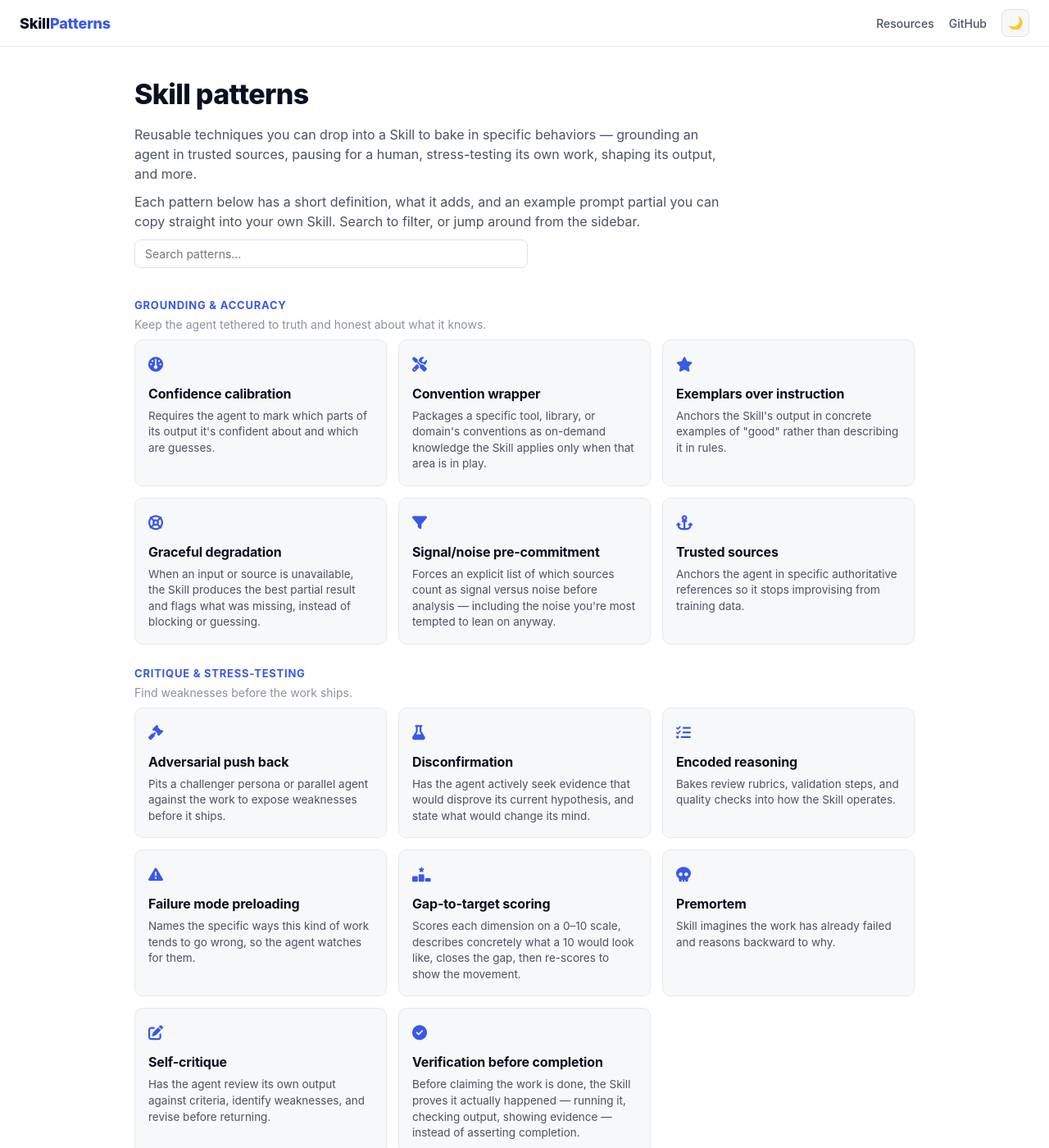
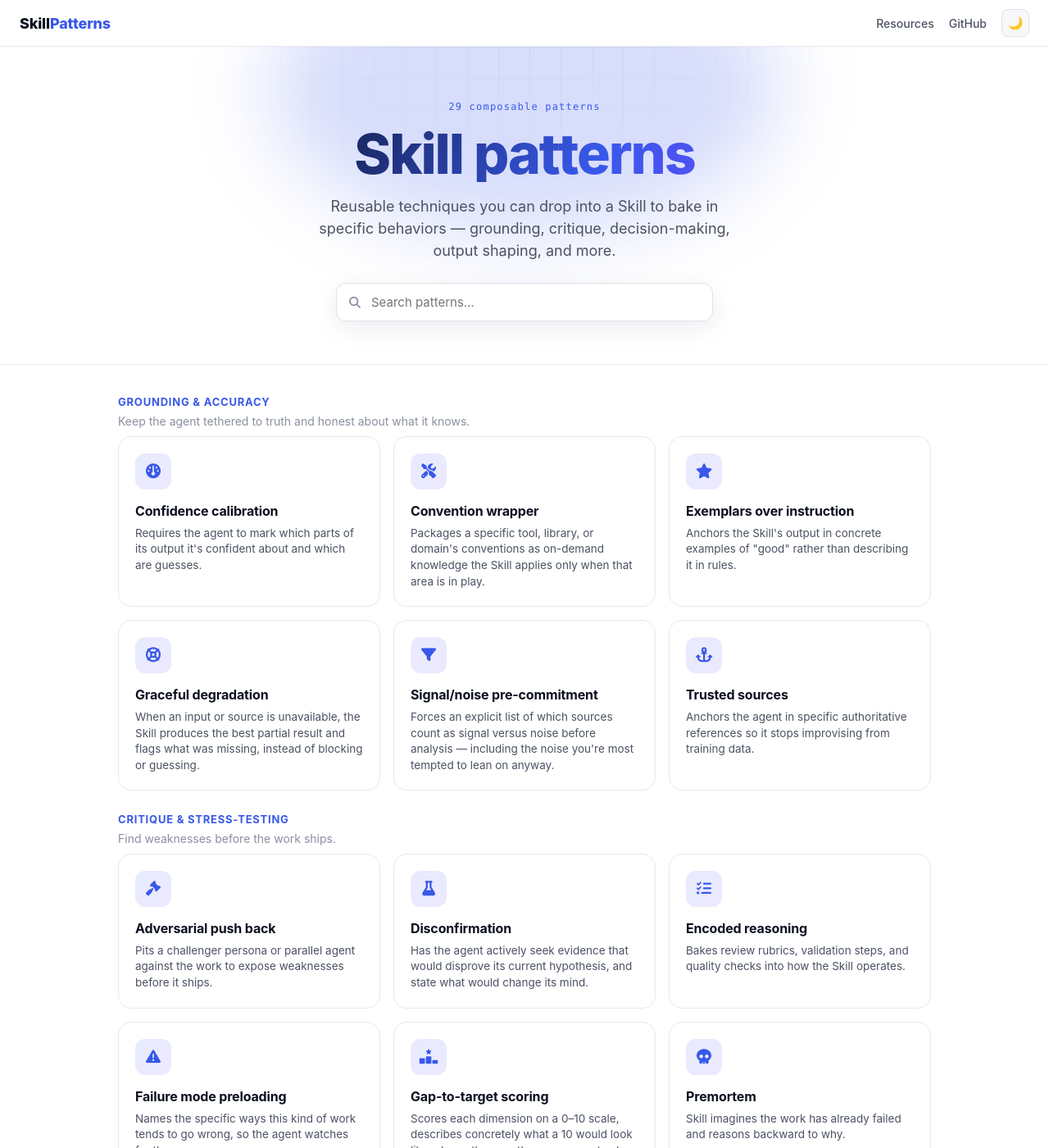
Before and after one commit to borkweb/skill-patterns, a Jekyll site: the page built from index.html, in a window 1280 px wide and 1400 px high. Shown: the whole window at 82% size. Built offline with Jekyll 4.4.1, drawn with Linux system fonts in a browser that asks for light colours.

Commit message:
feat: redesign index with dark-premium hero (glow + grid) and elevated glass cards

```diff
--- a/_layouts/home.html
+++ b/_layouts/home.html
@@ -1,11 +1,18 @@
 ---
 layout: default
 ---
+<header class="hero">
+  <div class="hero__bg" aria-hidden="true"></div>
+  <div class="hero__inner">
+    <div class="hero__eyebrow mono">{{ site.patterns | size }} composable patterns</div>
+    {{ content }}
+    <div class="search search--home">
+      <i class="fa-solid fa-magnifying-glass" aria-hidden="true"></i>
+      <input type="search" id="pattern-search" placeholder="Search patterns…" aria-label="Search patterns" autocomplete="off">
+    </div>
+  </div>
+</header>
 <div class="home">
-  {{ content }}
-  <div class="search search--home">
-    <input type="search" id="pattern-search" placeholder="Search patterns…" aria-label="Search patterns" autocomplete="off">
-  </div>
   {% assign cats = site.data.categories | sort: "order" %}
   {% for cat in cats %}
     <section class="cat-section" id="cat-{{ cat.key }}" data-cat="{{ cat.key }}">
--- a/assets/css/style.css
+++ b/assets/css/style.css
@@ -17,6 +17,14 @@
   --sidebar-w: 264px;
   --content-max: 720px;
   --header-h: 57px;
+  --card-bg: #ffffff;
+  --card-hover-border: #d4d7e0;
+  --card-hover-shadow: 0 14px 34px rgba(16,24,64,.10);
+  --icon-tile-bg: linear-gradient(135deg, rgba(56,88,233,.12), rgba(109,74,255,.12));
+  --icon-tile-border: transparent;
+  --grid-line: rgba(16,24,64,.05);
+  --hero-glow: rgba(56,88,233,.20);
+  --hero-search-shadow: 0 8px 30px rgba(16,24,64,.08);
   --mono: ui-monospace, SFMono-Regular, Menlo, Consolas, monospace;
   --sans: -apple-system, BlinkMacSystemFont, "Segoe UI", Roboto, Helvetica, Arial, sans-serif;
 }
@@ -35,6 +43,14 @@
   --prompt-border: #463d1d;
   --prompt-label: #d9c373;
   --prompt-text: #e8dcae;
+  --card-bg: linear-gradient(#13161e, #0f121a);
+  --card-hover-border: #3a4a8a;
+  --card-hover-shadow: 0 0 0 1px rgba(91,124,255,.25), 0 18px 44px rgba(0,0,0,.5), 0 0 40px rgba(91,124,255,.15);
+  --icon-tile-bg: rgba(91,124,255,.12);
+  --icon-tile-border: rgba(91,124,255,.25);
+  --grid-line: rgba(255,255,255,.05);
+  --hero-glow: rgba(91,124,255,.30);
+  --hero-search-shadow: none;
 }
 * { box-sizing: border-box; }
 html { scroll-behavior: smooth; scroll-padding-top: 72px; }
@@ -124,14 +140,28 @@ a:hover { text-decoration: underline; }
 .site-footer p { margin: 4px 0; }
 .site-footer a { color: var(--text-muted); }
 
+/* Hero */
+.mono { font-family: var(--mono); }
+.hero { position: relative; overflow: hidden; text-align: center; padding: 64px 24px 52px; border-bottom: 1px solid var(--border); }
+.hero__bg { position: absolute; inset: 0; pointer-events: none; }
+.hero__bg::before { content: ""; position: absolute; inset: 0; background-image: linear-gradient(var(--grid-line) 1px, transparent 1px), linear-gradient(90deg, var(--grid-line) 1px, transparent 1px); background-size: 38px 38px; -webkit-mask-image: radial-gradient(560px 240px at 50% 0, #000, transparent 75%); mask-image: radial-gradient(560px 240px at 50% 0, #000, transparent 75%); }
+.hero__bg::after { content: ""; position: absolute; left: 50%; top: -130px; transform: translateX(-50%); width: 620px; height: 360px; border-radius: 50%; background: var(--hero-glow); filter: blur(48px); }
+.hero__inner { position: relative; max-width: 720px; margin: 0 auto; }
+.hero__eyebrow { font-size: 12px; letter-spacing: .1em; color: var(--accent); margin-bottom: 14px; }
+.hero h1 { font-size: clamp(40px, 7vw, 68px); line-height: 1.02; letter-spacing: -.03em; margin: 0; font-weight: 800; color: var(--text); }
+[data-theme="light"] .hero h1 { background: linear-gradient(120deg, #0b1020, #3858E9 62%, #6d4aff); -webkit-background-clip: text; background-clip: text; -webkit-text-fill-color: transparent; color: transparent; }
+[data-theme="dark"] .hero h1 { color: #fff; text-shadow: 0 0 42px rgba(91,124,255,.45); }
+.hero p { font-size: 18px; color: var(--text-muted); margin: 16px auto 26px; max-width: 540px; line-height: 1.5; }
+.search--home { position: relative; max-width: 460px; margin: 0 auto; }
+.search--home i { position: absolute; left: 16px; top: 50%; transform: translateY(-50%); color: var(--text-faint); font-size: 14px; }
+.search--home input { width: 100%; padding: 13px 16px 13px 42px; border: 1px solid var(--border-strong); border-radius: 12px; font-size: 15px; font-family: var(--sans); background: var(--bg); color: var(--text); box-shadow: var(--hero-search-shadow); }
+
 /* Index card grid */
-.home { max-width: 1000px; margin: 0 auto; padding: 32px 24px; }
-.search--home { margin: 6px 0 10px; }
-.search--home input { max-width: 480px; }
-.card-grid { display: grid; grid-template-columns: repeat(auto-fill, minmax(260px, 1fr)); gap: 14px; }
-.pcard { display: block; border: 1px solid var(--border); border-radius: 10px; padding: 16px; background: var(--bg-elevated); text-decoration: none; }
-.pcard:hover { border-color: var(--accent); text-decoration: none; }
-.pcard__icon { color: var(--accent); font-size: 18px; margin-bottom: 10px; }
+.home { max-width: 1040px; margin: 0 auto; padding: 10px 24px 64px; }
+.card-grid { display: grid; grid-template-columns: repeat(auto-fill, minmax(264px, 1fr)); gap: 16px; }
+.pcard { display: block; border: 1px solid var(--border); border-radius: 16px; padding: 20px; background: var(--card-bg); text-decoration: none; transition: transform .15s, box-shadow .15s, border-color .15s; }
+.pcard:hover { transform: translateY(-3px); border-color: var(--card-hover-border); box-shadow: var(--card-hover-shadow); text-decoration: none; }
+.pcard__icon { width: 44px; height: 44px; border-radius: 12px; display: grid; place-items: center; font-size: 18px; margin-bottom: 14px; background: var(--icon-tile-bg); border: 1px solid var(--icon-tile-border); color: var(--accent); }
 .pcard__title { font-size: 16px; font-weight: 700; color: var(--text); margin: 0 0 6px; letter-spacing: -.01em; }
 .pattern__title i { color: var(--accent); margin-right: 10px; font-size: 0.9em; }
 .pcard__summary { font-size: 13.5px; color: var(--text-muted); margin: 0; line-height: 1.45; }
@@ -149,4 +179,5 @@ a:hover { text-decoration: underline; }
   .sidebar { position: static; width: 100%; height: auto; flex-basis: auto; border-right: none; border-bottom: 1px solid var(--border); }
   .content { padding: 24px 20px; }
   .home { padding: 24px 20px; }
+  .hero { padding: 44px 20px 36px; }
 }
--- a/index.html
+++ b/index.html
@@ -2,8 +2,5 @@
 layout: home
 title: Skill Patterns
 ---
-<section class="intro">
-  <h1>Skill patterns</h1>
-  <p>Reusable techniques you can drop into a Skill to bake in specific behaviors — grounding an agent in trusted sources, pausing for a human, stress-testing its own work, shaping its output, and more.</p>
-  <p>Each pattern below has a short definition, what it adds, and an example prompt partial you can copy straight into your own Skill. Search to filter, or jump around from the sidebar.</p>
-</section>
+<h1>Skill patterns</h1>
+<p>Reusable techniques you can drop into a Skill to bake in specific behaviors — grounding, critique, decision-making, output shaping, and more.</p>
```
